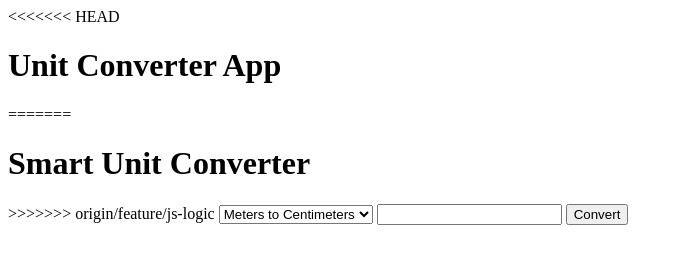
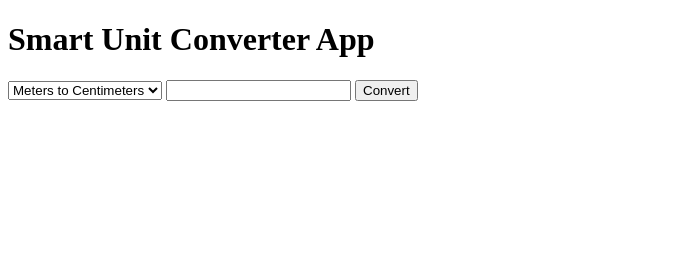
Before and after one commit to bimalshakavishan/unit-converter-devops, a website: page src/index.html in a window 1280 px wide. Shown: the whole page, without its empty margins (0-683 px from the left). Drawn offline with Linux system fonts and the light colour scheme.

Commit message:
merge: resolve feature/html-ui into develop

```diff
--- a/src/index.html
+++ b/src/index.html
@@ -4,12 +4,7 @@
   <title>Unit Converter</title>
 </head>
 <body>
-<<<<<<< HEAD
-<h1>Unit Converter App</h1>
-=======
-  <h1>Smart Unit Converter</h1>
->>>>>>> origin/feature/js-logic
-
+<h1>Smart Unit Converter App</h1>
   <select id="type">
     <option value="length">Meters to Centimeters</option>
     <option value="weight">Kg to Grams</option>
```
